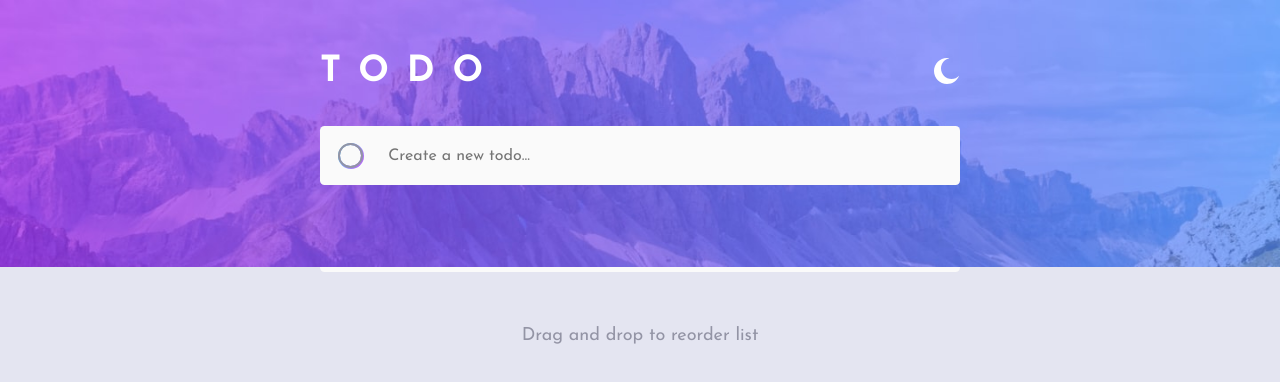
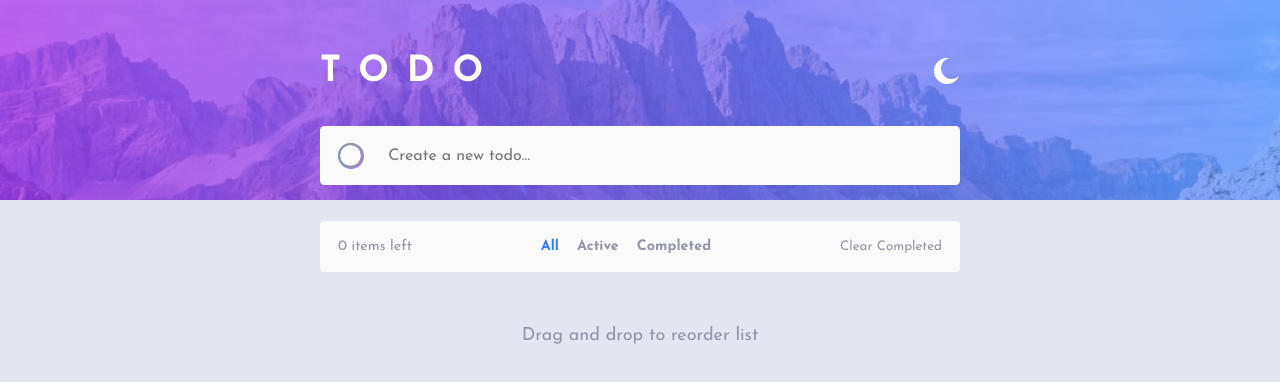
Before and after one commit to eduardoguette/todo-app-main, a React (Vite) app: page / in a window 1280 px wide. Shown: the top 382 px of the page. Built offline with nearby package versions, Linux system fonts and the light colour scheme.

Commit message:
resolve imports

```diff
--- a/src/App.scss
+++ b/src/App.scss
@@ -85,10 +85,15 @@ picture {
   }
   img {
     width: 100%;
+    @media (min-width: 1200px) {
+      height: 200px;
+      object-fit: cover;
+    }
   }
 }
 .layout {
   padding: 0 1.5rem;
+  position: relative;
 
 }
 .App{
--- a/src/components/TodoListItem/TodoListItem.jsx
+++ b/src/components/TodoListItem/TodoListItem.jsx
@@ -2,6 +2,7 @@ import { AnimatePresence, motion } from 'framer-motion';
 import React, { useContext } from 'react';
 import { UserContext } from '../../context/UserContext';
 import './TodoListItem.scss';
+import cross from '/assets/images/icon-cross.svg'
 
 const variantes = {
   hidden: {
@@ -33,7 +34,7 @@ export const TodoListItem = ({ todo, id, done, index }) => {
       <label htmlFor={id} className={`todo-item__state ${done ? 'done' : ''}`} onClick={() => handleChangeTodo(id)}></label>
       <div className='todo-item-content' onClick={() => handleChangeTodo(id)}>{todo}</div>
       <motion.button whileTap={{scale:0.9}} whileHover={{scale:1.5}} className='todo-item__delete' onClick={() => handleDelete(id)}>
-        <img src='/assets/images/icon-cross.svg' alt='Delete todo' height={16} width={16} />
+        <img src={cross} alt='Delete todo' height={16} width={16} />
       </motion.button>
     </motion.article>
   );
```
